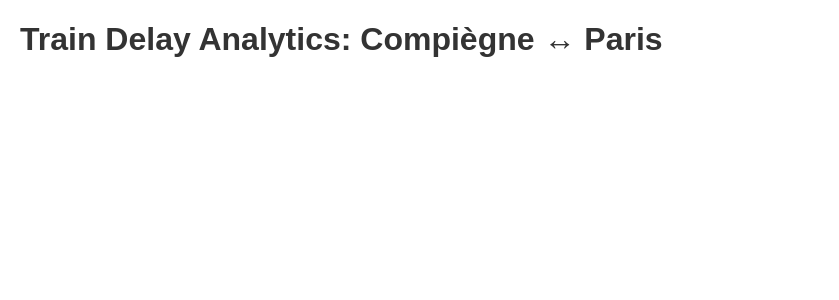
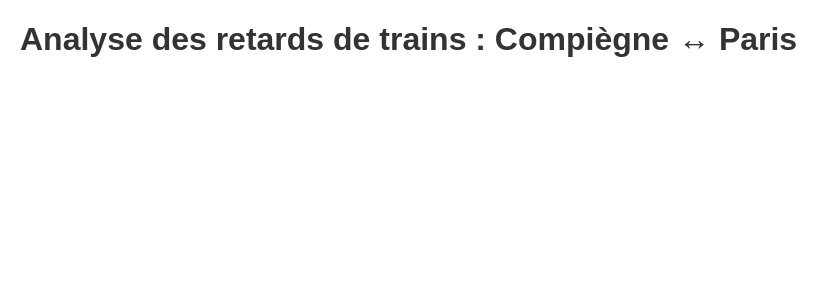
Before and after one commit to glostis/veuillez-nous-excuser-pour-la-gene-occasionnee, a Flask app: page / in a window 1280 px wide. Shown: the top 300 px of the page, without its empty margins (0-839 px from the left). Run offline with Flask 3, Linux system fonts and the light colour scheme.

Commit message:
english → french

```diff
--- a/templates/index.html
+++ b/templates/index.html
@@ -1,7 +1,7 @@
 <!DOCTYPE html>
 <html>
 <head>
-    <title>Train Delay Analytics</title>
+    <title>Analyse des retards de trains</title>
     <style>
         body { font-family: Arial, sans-serif; margin: 20px; }
         h1 { color: #333; }
@@ -16,7 +16,7 @@
     </style>
 </head>
 <body>
-    <h1>Train Delay Analytics: Compiègne ↔ Paris</h1>
+    <h1>Analyse des retards de trains : Compiègne ↔ Paris</h1>
 
     <div id="stats"></div>
     <div id="line-stats"></div>
@@ -27,30 +27,30 @@
                 const response = await fetch('/api/stats');
                 const stats = await response.json();
 
-                let html = '<h2>Overall Statistics</h2>';
+                let html = '<h2>Statistiques globales</h2>';
                 html += '<div class="stats-container">';
                 html += `<div class="stat-box">
-                    <h3>Total Trains</h3>
+                    <h3>Total des trains</h3>
                     <div class="stat-value">${stats.total_trains}</div>
                 </div>`;
                 html += `<div class="stat-box">
-                    <h3>On Time</h3>
+                    <h3>À l'heure</h3>
                     <div class="stat-value">${stats.on_time} (${stats.on_time_percentage.toFixed(1)}%)</div>
                 </div>`;
                 html += `<div class="stat-box">
-                    <h3>≤5 min Delay</h3>
+                    <h3>≤5 min de retard</h3>
                     <div class="stat-value">${stats.delay_5min} (${stats.delay_5min_percentage.toFixed(1)}%)</div>
                 </div>`;
                 html += `<div class="stat-box">
-                    <h3>≤15 min Delay</h3>
+                    <h3>≤15 min de retard</h3>
                     <div class="stat-value">${stats.delay_15min} (${stats.delay_15min_percentage.toFixed(1)}%)</div>
                 </div>`;
                 html += `<div class="stat-box">
-                    <h3>≤45 min Delay</h3>
+                    <h3>≤45 min de retard</h3>
                     <div class="stat-value">${stats.delay_45min} (${stats.delay_45min_percentage.toFixed(1)}%)</div>
                 </div>`;
                 html += `<div class="stat-box">
-                    <h3>>45 min Delay</h3>
+                    <h3>>45 min de retard</h3>
                     <div class="stat-value">${stats.delay_over_45min} (${stats.delay_over_45min_percentage.toFixed(1)}%)</div>
                 </div>`;
                 html += '</div>';
@@ -58,7 +58,7 @@
                 document.getElementById('stats').innerHTML = html;
 
             } catch (error) {
-                console.error('Error loading stats:', error);
+                console.error('Erreur lors du chargement des statistiques:', error);
             }
         }
 
@@ -67,16 +67,16 @@
                 const response = await fetch('/api/stats-by-line');
                 const lineStats = await response.json();
 
-                // Separate stats by direction
+                // Séparer les statistiques par direction
                 const compiegneToParis = lineStats.filter(stat => stat.direction === 'Compiègne → Paris Nord');
                 const parisToCompiegne = lineStats.filter(stat => stat.direction === 'Paris Nord → Compiègne');
 
-                let html = '<h2>Statistics by Train Line</h2>';
+                let html = '<h2>Statistiques par ligne de train</h2>';
 
-                // Compiègne to Paris table
+                // Tableau Compiègne vers Paris
                 html += '<h3>Compiègne → Paris Nord</h3>';
                 html += '<table>';
-                html += '<tr><th>Train Line</th><th>Departure</th><th>Total</th><th>On Time</th><th>≤5 min</th><th>≤15 min</th><th>≤45 min</th><th>>45 min</th><th>Avg Delay</th></tr>';
+                html += '<tr><th>Ligne de train</th><th>Départ</th><th>Total</th><th>À l\'heure</th><th>≤5 min</th><th>≤15 min</th><th>≤45 min</th><th>>45 min</th><th>Retard moyen</th></tr>';
 
                 compiegneToParis.forEach(stat => {
                     html += `<tr>
@@ -94,10 +94,10 @@
 
                 html += '</table><br>';
 
-                // Paris to Compiègne table
+                // Tableau Paris vers Compiègne
                 html += '<h3>Paris Nord → Compiègne</h3>';
                 html += '<table>';
-                html += '<tr><th>Train Line</th><th>Departure</th><th>Total</th><th>On Time</th><th>≤5 min</th><th>≤15 min</th><th>≤45 min</th><th>>45 min</th><th>Avg Delay</th></tr>';
+                html += '<tr><th>Ligne de train</th><th>Départ</th><th>Total</th><th>À l\'heure</th><th>≤5 min</th><th>≤15 min</th><th>≤45 min</th><th>>45 min</th><th>Retard moyen</th></tr>';
 
                 parisToCompiegne.forEach(stat => {
                     html += `<tr>
@@ -117,11 +117,11 @@
                 document.getElementById('line-stats').innerHTML = html;
 
             } catch (error) {
-                console.error('Error loading line stats:', error);
+                console.error('Erreur lors du chargement des statistiques par ligne:', error);
             }
         }
 
-        // Load data when page loads
+        // Charger les données au chargement de la page
         window.onload = function() {
             loadStats();
             loadLineStats();
```
